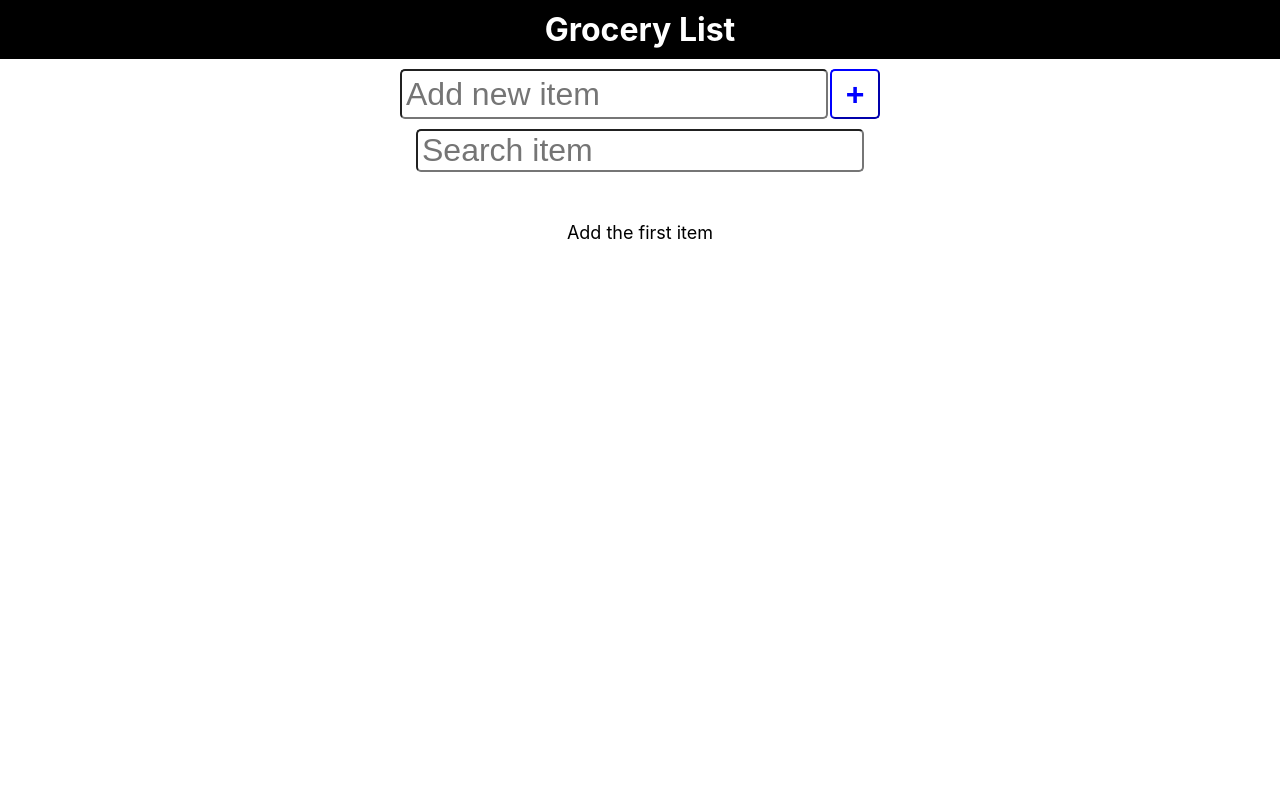
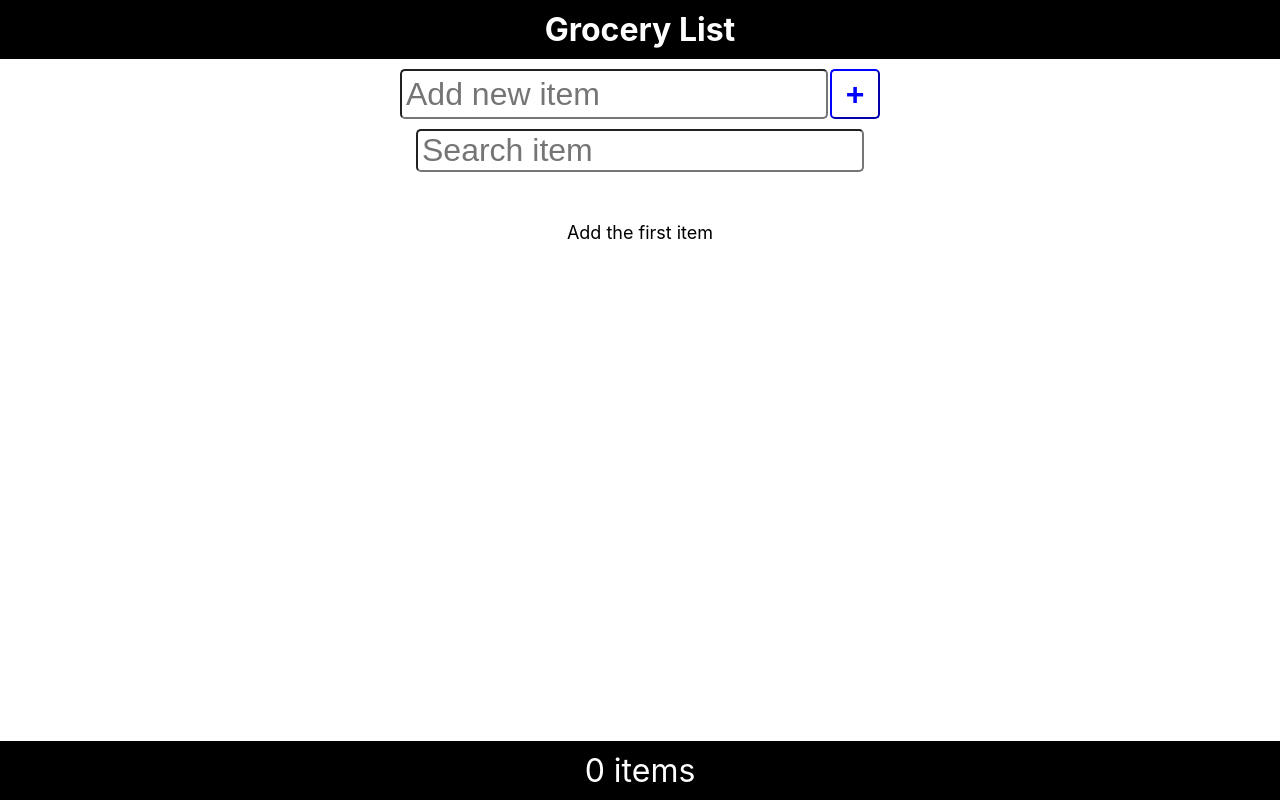
Before and after one commit to gabrielmribeiro9235/grocery-list, a React (Create React App) app: page / in a window 1280 px wide. Built offline with nearby package versions, Linux system fonts and the light colour scheme; the HTML template or start-up script is replaced by a standard one.

Commit message:
feat: create Footer component

```diff
--- a/src/App.js
+++ b/src/App.js
@@ -2,14 +2,19 @@ import Header from "./components/Header.component";
 import AddItem from "./components/AddItem.component";
 import SearchItem from "./components/SearchItem.component";
 import Items from "./components/Items.component";
+import Footer from "./components/Footer.component";
+import { useState } from "react";
 
 function App() {
+  const [itemsList, setItemsList] = useState([]);
+
   return (
     <div className="App">
         <Header />
         <AddItem />
         <SearchItem />
-        <Items />
+        <Items itemsList={itemsList} />
+        <Footer itemsList={itemsList} />
     </div>
   );
 }
--- /dev/null
+++ b/src/components/Footer.component.js
@@ -0,0 +1,7 @@
+export default function Header({ itemsList }) {
+  return (
+    <footer>
+        <h1 id="footerTitle">{itemsList.length} {itemsList.length === 1 ? "item" : "items"}</h1>
+    </footer>
+  );
+};
--- a/src/components/Items.component.js
+++ b/src/components/Items.component.js
@@ -1,7 +1,7 @@
-export default function Items({ ItemsList = [] }) {
+export default function Items({ itemsList }) {
     return(
         <main>
-            {ItemsList.length !== 0 ? ItemsList.map((item) => (
+            {itemsList.length !== 0 ? itemsList.map((item) => (
                 <div key={item.id} id={item.id}>
                     <label htmlFor="itemCheckbox">Item checkbox</label>
                     <input
--- a/src/index.css
+++ b/src/index.css
@@ -82,3 +82,18 @@ main p {
   margin-top: 50px;
   font-size: large;
 }
+
+footer {
+  background-color: black;
+  color: white;
+  position: fixed;
+  bottom: 0;
+  width: 100%;;
+}
+
+#footerTitle {
+  margin: 0;
+  padding: 10px;
+  font-weight: normal;
+  text-align: center;
+}
```
